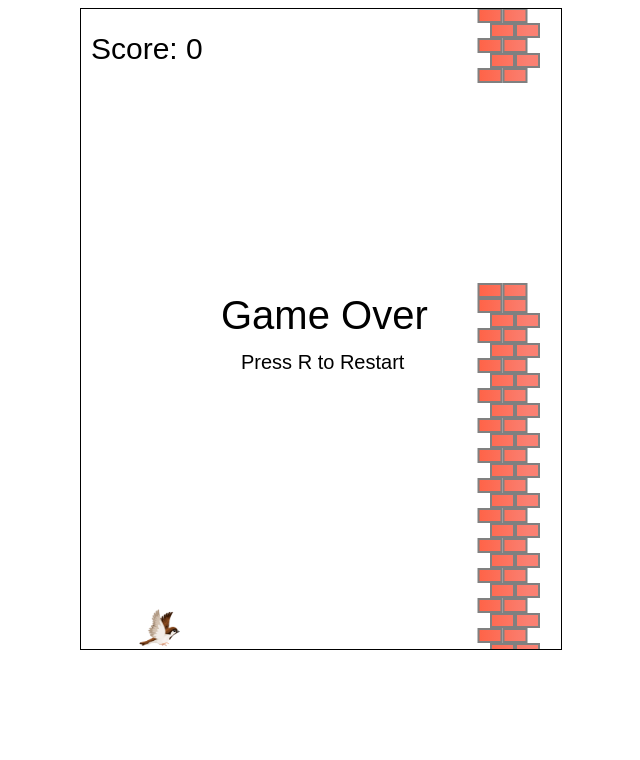
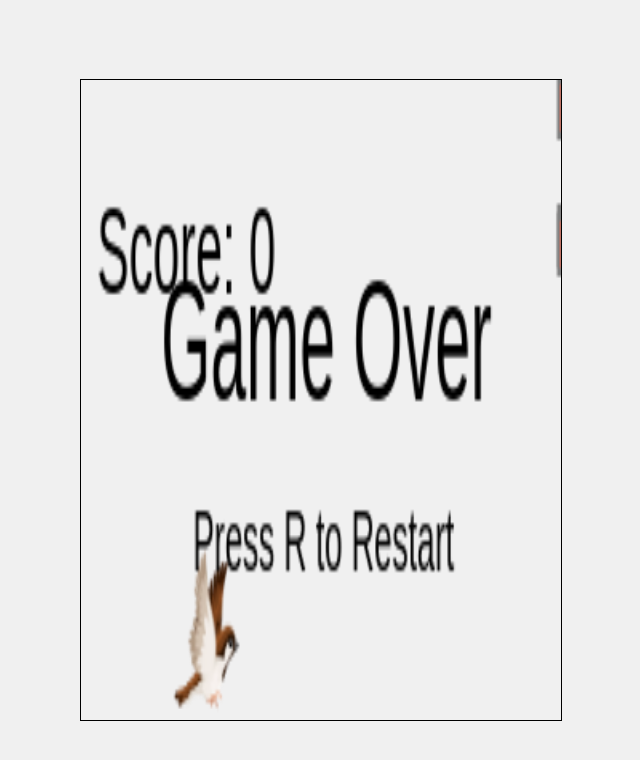
Before and after one commit to harz84/flappy-bird-game, a plain HTML site: page index.html in a window 1280 px wide. Shown: the whole page, without its empty margins (319-959 px from the left). Drawn offline with Linux system fonts and the light colour scheme.

Commit message:
Update index.html

```diff
--- a/index.html
+++ b/index.html
@@ -2,22 +2,32 @@
 <html lang="en">
 <head>
     <meta charset="UTF-8">
-    <meta name="viewport" content="width=device-width, initial-scale=1.0">
+    <meta name="viewport" content="width=device-width, initial-scale=1.0, maximum-scale=1.0, user-scalable=no">
     <title>Flappy Bird Robot</title>
     <style>
+        body {
+            margin: 0;
+            padding: 0;
+            height: 100vh;
+            display: flex;
+            justify-content: center;
+            align-items: center;
+            background-color: #f0f0f0;
+            overflow: hidden;
+        }
         canvas {
             border: 1px solid black;
+            width: 100vw; /* Penuh lebar layar */
+            height: 100vh; /* Penuh tinggi layar */
+            max-width: 480px; /* Batas maksimum untuk kualitas */
+            max-height: 640px; /* Batas maksimum untuk kualitas */
             display: block;
-            margin: 0 auto;
-            width: 100%; /* Membuat kanvas responsif berdasarkan lebar layar */
-            height: auto; /* Menjaga aspek rasio */
-            max-width: 480px; /* Batas maksimum agar tidak terlalu besar di layar besar */
-            max-height: 640px; /* Batas maksimum agar tidak terlalu besar */
+            touch-action: manipulation; /* Meningkatkan respons sentuh */
         }
     </style>
 </head>
 <body>
-    <canvas id="gameCanvas" width="480" height="640"></canvas>
+    <canvas id="gameCanvas"></canvas> <!-- Hapus atribut width dan height eksplisit, biarkan CSS mengatur -->
     <script src="game.js"></script>
 </body>
 </html>
```
